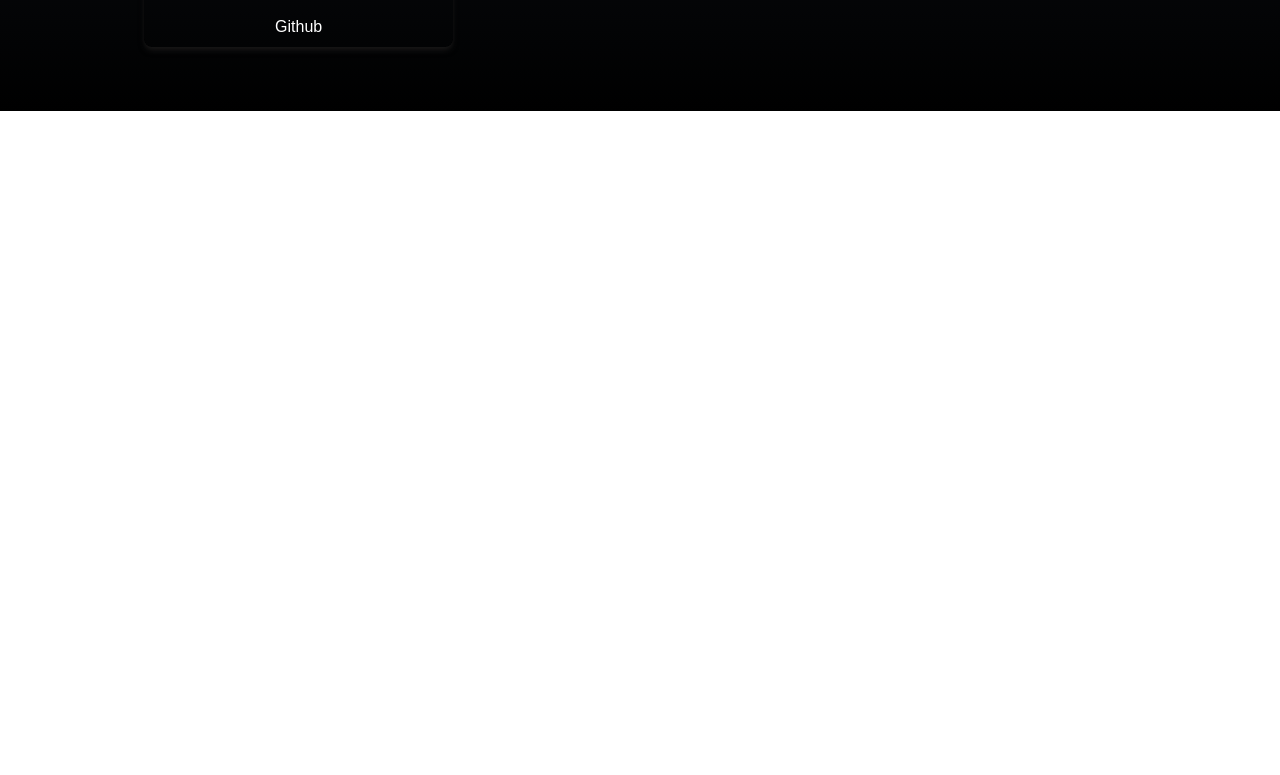
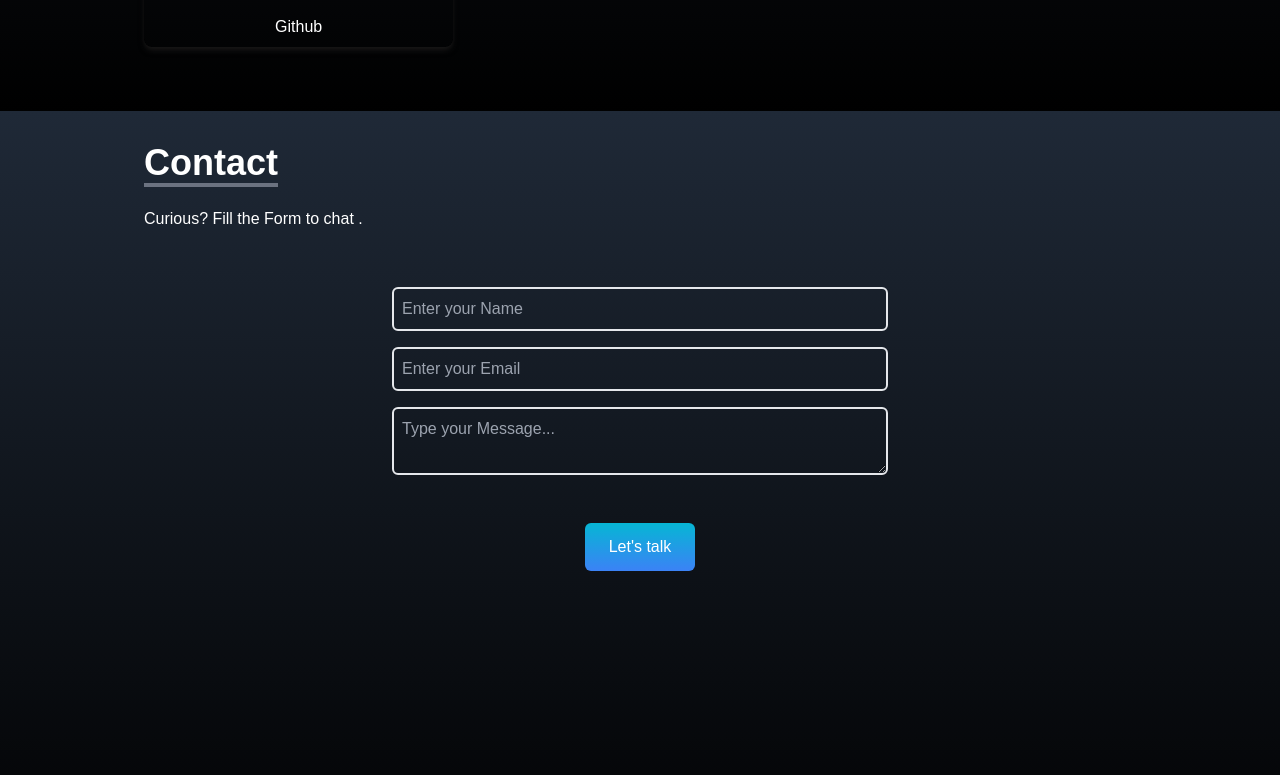
Before and after one commit to surendrastudy/portfolio, a React (Create React App) app: page / in a window 1280 px wide. Shown: the part 3353-4128 px from the top of the page. Before the commit the page ends 3464 px from the top, so only its background shows below. Built offline with nearby package versions, Linux system fonts and the light colour scheme; a web font is replaced by a local one.

Commit message:
Add the Contact page for the webApp

```diff
--- a/src/App.js
+++ b/src/App.js
@@ -1,4 +1,5 @@
 import About from "./about";
+import Contact from "./contact";
 import Home from "./home";
 import NavBar from "./navBar";
 import Portfolio from "./portfolio";
@@ -12,7 +13,8 @@ function App() {
       <Home />
       <About />
       <Portfolio />
-      <Skills/>
+      <Skills />
+      <Contact />
       <SocialLinks />
     </>
   );
--- /dev/null
+++ b/src/contact.js
@@ -0,0 +1,49 @@
+import React from "react";
+
+const Contact = () => {
+  return (
+    <div
+      name="contact"
+      className="contactSection min-h-screen text-white bg-gradient-to-b from-gray-800 to-black w-full p-4"
+    >
+      <div className="max-w-screen-lg mx-auto p-4 h-full ">
+        <div className="pb-8">
+          <p className="text-4xl font-bold inline  border-b-4 border-gray-500">
+            Contact
+          </p>
+          <p className="py-6">Curious? Fill the Form to chat .</p>
+        </div>
+        <div className="flex justify-center items-center">
+          <form
+            action="https://getform.io/f/1ac0a7d8-75ba-44ca-a292-7ba43b7745ce"
+            method="post"
+            className="flex flex-col w-full gap-4 md:w-1/2"
+          >
+            <input
+              type="text"
+              name="name"
+              placeholder="Enter your Name"
+              className="p-2 bg-transparent border-2 rounded-md text-white focus:outline-none"
+            ></input>
+            <input
+              type="text"
+              name="email"
+              placeholder="Enter your Email"
+              className="p-2 bg-transparent border-2 rounded-md text-white focus:outline-none"
+            ></input>
+            <textarea
+              name="message"
+              placeholder="Type your Message..."
+              className="p-2 bg-transparent border-2 rounded-md text-white focus:outline-none"
+            ></textarea>
+            <button className="text-white bg-gradient-to-b from-cyan-500 to-blue-500 px-6 py-3 my-8 mx-auto flex items-center rounded-md hover:scale-110 duration-300">
+              Let's talk
+            </button>
+          </form>
+        </div>
+      </div>
+    </div>
+  );
+};
+
+export default Contact;
```
